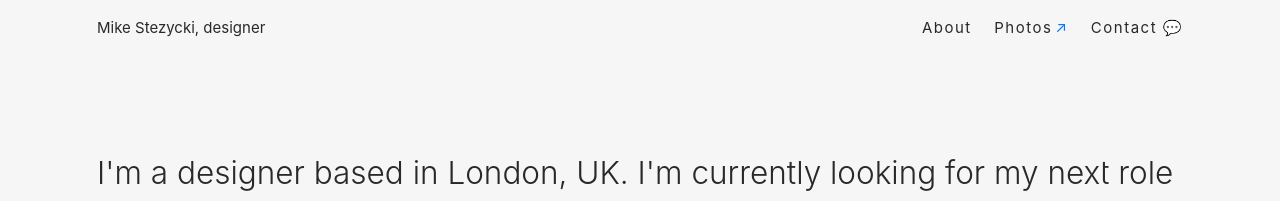
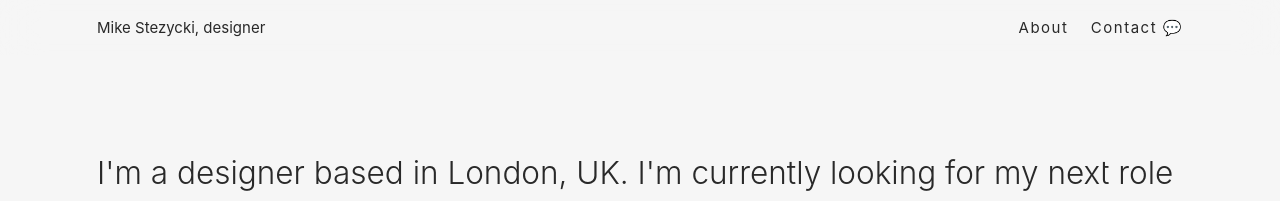
Before and after one commit to mr-stezz/mr-stezz.github.io, a Jekyll site: the page built from index.html, in a window 1280 px wide. Shown: the top 201 px of the page. Built offline with Jekyll 4.4.1, drawn with Linux system fonts in a browser that asks for light colours.

Commit message:
hide photos link for now

```diff
--- a/_includes/_structure.page-header.html
+++ b/_includes/_structure.page-header.html
@@ -4,7 +4,7 @@
     {% assign pages_list = site.pages %}
     {% assign group = 'navigation' %}
     {% include _structure.page_list.html %}
-    <a href="https://stez-photos.netlify.app/" class="nav-link" title="A photostream of stuff" target="_blank" rel="noreferrer" aria-label="Photos (Opens in new tab)">Photos</a>
+<!-- <a href="https://stez-photos.netlify.app/" class="nav-link" title="A photostream of stuff" target="_blank" rel="noreferrer" aria-label="Photos (Opens in new tab)">Photos</a> -->
     <label for="toggle-checkbox" class="nav-link toggle-label" title="Send me an email" role="button" tabindex="0">Contact</label>
     <input type="checkbox" id="toggle-checkbox" name="toggle-checkbox" class="toggle-checkbox" aria-hidden="true">
     {% include _structure.contact-form.html %}
```
